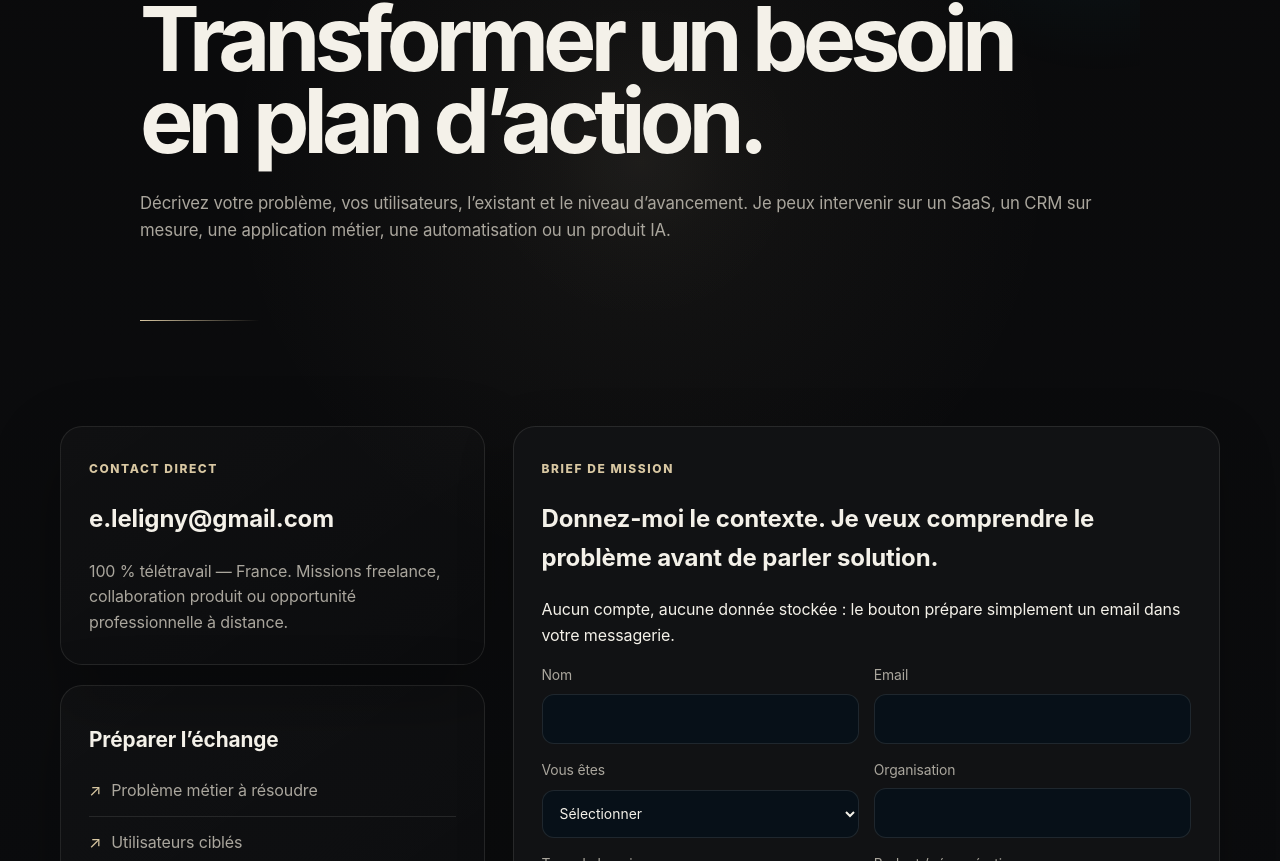
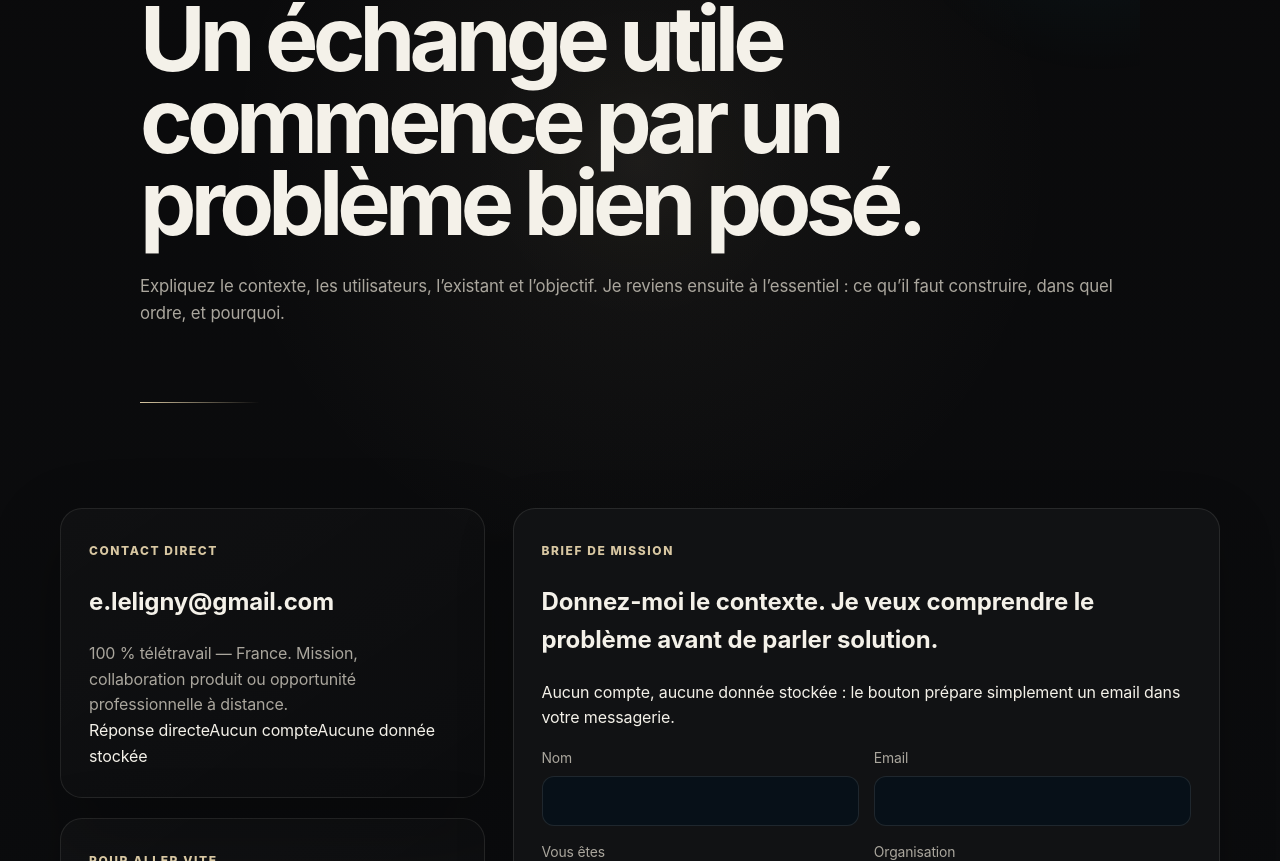
Before and after one commit to eleligny-coder/Portfolio, a Next.js app: page /contact in a window 1280 px wide. Shown: the part 239-1100 px from the top of the page. Built offline with nearby package versions, Linux system fonts and the light colour scheme; no server answers.

Commit message:
polish: make contact experience direct and executive

```diff
--- a/src/app/contact/page.tsx
+++ b/src/app/contact/page.tsx
@@ -9,12 +9,12 @@ export default function Page() {
   return <>
     <PageIntro
       eyebrow="Contact"
-      title="Transformer un besoin en plan d’action."
-      text="Décrivez votre problème, vos utilisateurs, l’existant et le niveau d’avancement. Je peux intervenir sur un SaaS, un CRM sur mesure, une application métier, une automatisation ou un produit IA."
+      title="Un échange utile commence par un problème bien posé."
+      text="Expliquez le contexte, les utilisateurs, l’existant et l’objectif. Je reviens ensuite à l’essentiel : ce qu’il faut construire, dans quel ordre, et pourquoi."
     />
     <section className="section"><div className="shell contact-layout"><div>
-      <article className="card"><span className="eyebrow">Contact direct</span><h2>{site.email}</h2><p>{site.remote}. Missions freelance, collaboration produit ou opportunité professionnelle à distance.</p></article>
-      <article className="card" style={{marginTop:20}}><h3>Préparer l’échange</h3><ul className="list"><li>Problème métier à résoudre</li><li>Utilisateurs ciblés</li><li>Outils, données et stack existants</li><li>Fonctions prioritaires</li><li>Budget et échéance</li></ul></article>
+      <article className="card contact-direct-card"><span className="eyebrow">Contact direct</span><h2><a href={`mailto:${site.email}`}>{site.email}</a></h2><p>{site.remote}. Mission, collaboration produit ou opportunité professionnelle à distance.</p><div className="contact-trust"><span>Réponse directe</span><span>Aucun compte</span><span>Aucune donnée stockée</span></div></article>
+      <article className="card" style={{marginTop:20}}><span className="eyebrow">Pour aller vite</span><h3>Les 5 informations qui rendent un premier échange efficace.</h3><ul className="list"><li>Le problème métier à résoudre</li><li>Les utilisateurs concernés</li><li>L’existant : produit, outils, données, stack</li><li>Le résultat attendu et les priorités</li><li>Le budget et l’échéance, s’ils sont déjà définis</li></ul></article>
     </div><ContactForm/></div></section>
   </>;
 }
```
